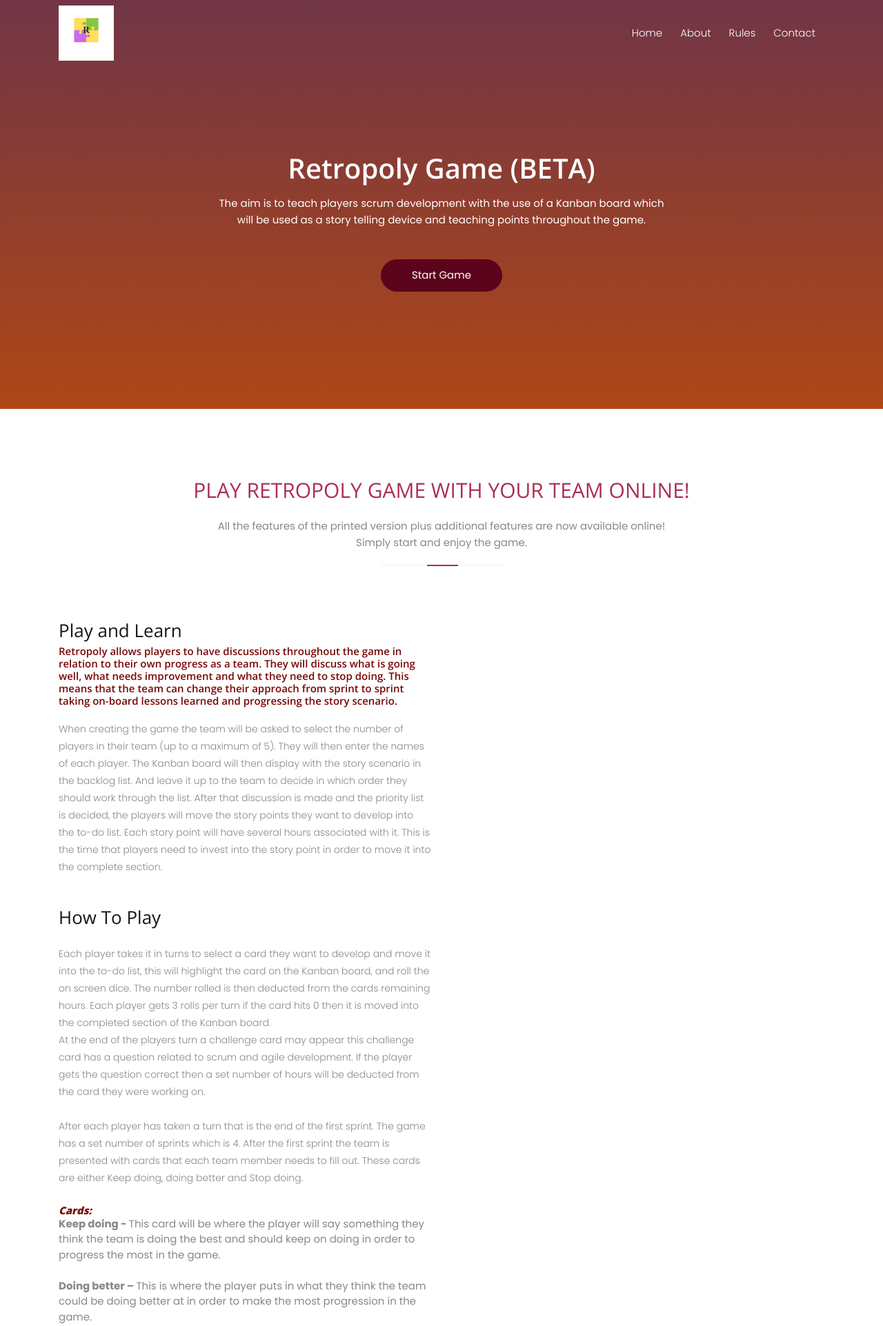
After one commit to Dream-Team-33/Retropoly, a Flask app: template templates/home2.html in a window 1280 px wide. The commit adds this page. Shown: the top 1923 px of the page at 69% size. Run offline with Flask 2, Linux system fonts and the light colour scheme; the template is opened without the code that fills it, so the values that code supplies are empty; some libraries are stand-ins or nearby versions.

Commit message:
'Learn More' home page continuation

```diff
--- a/templates/home.html
+++ b/templates/home.html
@@ -86,7 +86,7 @@
                   the players will move the story points they want to develop into the to-do list.
                 </p>
             </div>
-            <a href="#" class="anchor-btn">Learn more <i class="fas fa-arrow-right pd-lt-10"></i></a> </div>
+            <a href="{{ url_for('home2') }}" class="anchor-btn">Learn more <i class="fas fa-arrow-right pd-lt-10"></i></a> </div>
         </div>
         <div class="col-md-6 mb-50">
           <div class="section-img"> <img src="/static/images/about.png" alt="" class="img-responsive"/> </div>
--- /dev/null
+++ b/templates/home2.html
@@ -0,0 +1,144 @@
+<!DOCTYPE html>
+<html lang="en">
+<head>
+    <meta http-equiv="Content-Type" content="text/html; charset=utf-8" />
+
+    <title>Retropoly</title>
+    <link rel="icon" href="/static/images/logo.png" type="image/x-icon"> <!--add icon link. This icon will show next to Title-->
+    <link rel="stylesheet" href="https://stackpath.bootstrapcdn.com/bootstrap/4.1.1/css/bootstrap.min.css" integrity="sha384-WskhaSGFgHYWDcbwN70/dfYBj47jz9qbsMId/iRN3ewGhXQFZCSftd1LZCfmhktB" crossorigin="anonymous">
+    <link rel="stylesheet" type="text/css" href="/static/css/home.css"/>
+    <link rel="stylesheet" href="https://use.fontawesome.com/releases/v5.1.0/css/all.css" integrity="sha384-lKuwvrZot6UHsBSfcMvOkWwlCMgc0TaWr+30HWe3a4ltaBwTZhyTEggF5tJv8tbt" crossorigin="anonymous">
+    <link rel="stylesheet" type="text/css" href="css/jquery.fancybox.min.css"/>
+    <link rel="stylesheet" type="text/css" href="css/owl.carousel.min.css"/>
+    <link rel="stylesheet" type="text/css" href="css/owl.theme.default.min.css"/>
+
+    <!-- Font Google -->
+    <link href="https://fonts.googleapis.com/css?family=Open+Sans:300,400,600,700,800" rel="stylesheet">
+    <link href="https://fonts.googleapis.com/css?family=Poppins:300,400,500,600,700" rel="stylesheet">
+
+    <meta name="viewport" content="width=device-width, initial-scale=1.0">
+</head>
+
+<body>
+  <!------------------------------------------THIS IS FOR THE HOME PAGE--------------------------------------->
+
+
+  <!-- Navbar -->
+<nav class="navbar navbar-expand-lg">
+    <div class="container">
+      <img src="/static/images/logo.png" alt="logo" class="logo-1">
+      <button class="navbar-toggler" type="button" data-toggle="collapse" data-target="#navbarSupportedContent" aria-controls="navbarSupportedContent" aria-expanded="false" aria-label="Toggle navigation"> <span class="fas fa-bars"></span> </button>
+      <div class="collapse navbar-collapse" id="navbarSupportedContent">
+        <ul class="navbar-nav ml-auto">
+          <li class="nav-item"> <a class="nav-link" href="" data-scroll-nav="0">Home</a></li>
+          <li class="nav-item"> <a class="nav-link" href="" data-scroll-nav="1">About</a></li>
+          <li class="nav-item"> <a class="nav-link" href="" data-scroll-nav="2">Rules</a></li>
+          <li class="nav-item"> <a class="nav-link" href="" data-scroll-nav="4">Contact</a></li>
+        </ul>
+      </div>
+    </div>
+  </nav>
+  <!-- End Navbar -->
+
+<!-- Banner Image -->
+
+<div class="banner text-center" data-scroll-index='0'>
+    <div class="banner-overlay">
+      <div class="container">
+        <h1 class="text-capitalize">Retropoly Game (BETA)</h1>
+        <p>
+          The aim is to teach players scrum development with the use of a Kanban board
+          which will be used as a story telling device and teaching points throughout the game.
+        </p>
+        <a href="{{ url_for('dashboard') }}" class="banner-btn">Start Game</a></div>
+    </div>
+  </div>
+
+  <!-- End Banner Image -->
+
+
+  <!-- About -->
+
+<div class="about-us section-padding" data-scroll-index='1'>
+  <div class="container">
+    <div class="row">
+      <div class="col-md-12 section-title text-center">
+        <h3>Play Retropoly Game with your team Online!</h3>
+        <p>All the features of the printed version plus additional features are now available online! Simply start and enjoy the game.</p>
+        <span class="section-title-line"></span> </div>
+      <div class="col-md-6 mb-50">
+        <div class="section-info">
+          <div class="sub-title-paragraph">
+            <h4>Play and Learn</h4>
+            <h5>Retropoly allows players to have discussions throughout the game
+              in relation to their own progress as a team.
+              They will discuss what is going well,
+              what needs improvement and what they need to stop doing.
+              This means that the team can change their approach from sprint to sprint
+              taking on-board lessons learned and progressing the story scenario. </h5>
+
+              <p>
+                When creating the game the team will be asked to select the number of players in their team (up to a maximum of 5).
+                They will then enter the names of each player.
+
+                The Kanban board will then display with the story scenario in the backlog list.
+                And leave it up to the team to decide in which order they should work through the list.
+                After that discussion is made and the priority list is decided,
+                the players will move the story points they want to develop into the to-do list.
+
+                Each story point will have several hours associated with it.
+                This is the time that players need to invest into the story point in order to move it into the complete section.
+              </p>
+
+              <br><br>
+
+              <h4>How To Play</h4>
+              <p>
+                Each player takes it in turns to select a card they want to develop and move it into the to-do list,
+                this will highlight the card on the Kanban board, and roll the on screen dice.
+                The number rolled is then deducted from the cards remaining hours.
+                Each player gets 3 rolls per turn if the card hits 0 then it is moved into the completed section of the Kanban board. <br>
+                At the end of the players turn a challenge card may appear this challenge card has a question related to scrum and agile development.
+                If the player gets the question correct then a set number of hours will be deducted from the card they were working on. <br><br>
+
+                After each player has taken a turn that is the end of the first sprint.
+                The game has a set number of sprints which is 4.
+                After the first sprint the team is presented with cards that each team member needs to fill out.
+                These cards are either Keep doing, doing better and Stop doing. <br><br>
+
+                <h5><b><i>Cards:</i></b></h5>
+
+                <b>Keep doing - </b>This card will be where the player will say something they
+                 think the team is doing the best and should keep on doing in order to progress the most in the game.<br><br>
+
+                <b>Doing better – </b>This is where the player puts in what they think
+                the team could be doing better at in order to make the most progression in the game.<br><br>
+
+                <b>Stop doing –</b>This is where the players can voice their opinion
+                on something they think the team are doing wrong and they need to stop doing.<br><br><br><br>
+
+                After each player has entered 1 of each card and selected the next set of cards to move into the to-do list the next sprint begins.
+
+                After each players turn on this sprint including a challenge card appearing so to does either a keep doing, doing better or a stop doing card.
+                The team is then able to have a discussion on what the card is about. <br><br>
+
+                For keep doing cards this allows the team to talk about why what is on the card is working and to agree to keep doing it.
+
+                For Doing better cards this allows the team to talk about ways they can improve on what is on the card and make a plan to improve.
+
+                For Stop doing cards this allows the players to discuss why a certain player thinks what they are doing
+                needs to stop and also allows the team to see why certain behaviours are not good in relation to scrum/agile development. <br><br>
+
+                The game then continues along this track until the total number of sprints has been reached or until all story points are completed.
+
+                Throughout the game their will be teaching points that come up.
+                These teaching points will either explain the game and
+                its features to players and also will have lessons on scrum development, agile development and Kanban boards.
+              </p>
+          </div>
+
+  <script src="https://ajax.googleapis.com/ajax/libs/jquery/1.12.4/jquery.min.js"></script>
+  <script src="https://stackpath.bootstrapcdn.com/bootstrap/4.1.1/js/bootstrap.min.js" integrity="sha384-smHYKdLADwkXOn1EmN1qk/HfnUcbVRZyYmZ4qpPea6sjB/pTJ0euyQp0Mk8ck+5T" crossorigin="anonymous"></script>
+</body>
+
+</html>
```
